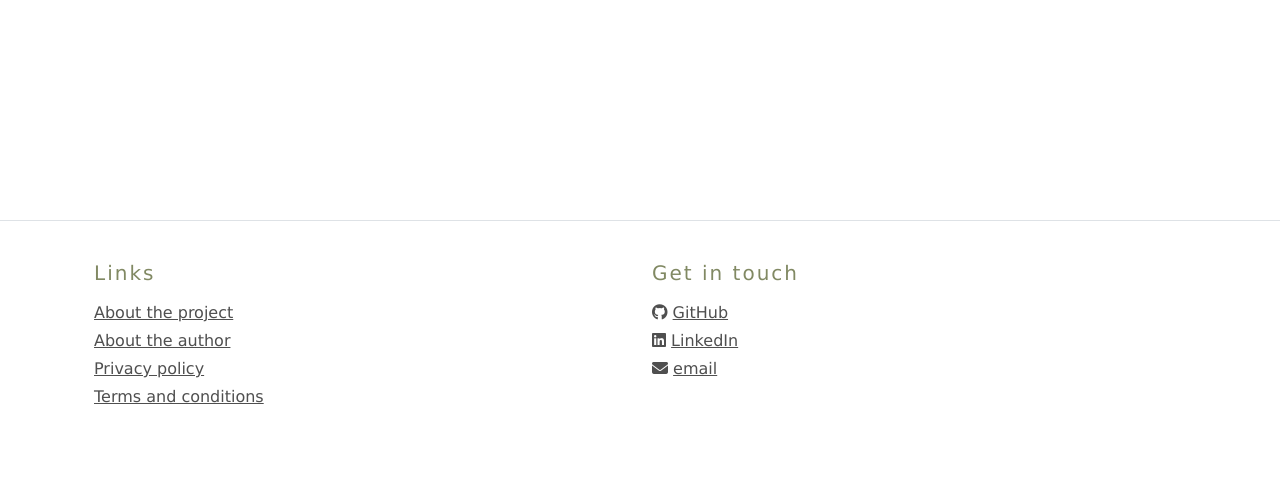
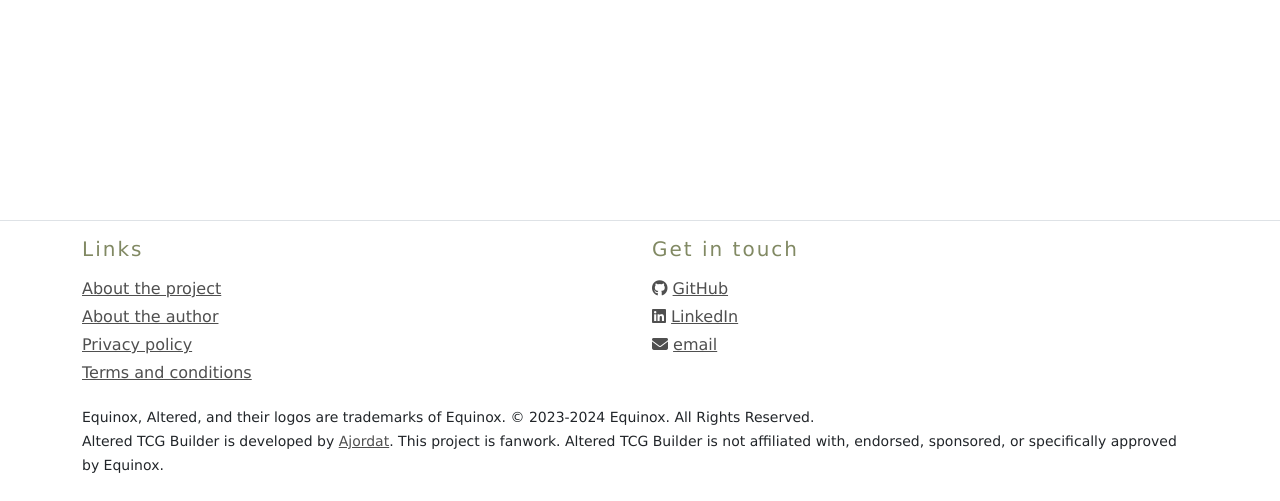
Before and after one commit to Ajordat/alteredbuilder, a Django app: page /decks/cards/ in a window 1280 px wide. Shown: the part 299-800 px from the top of the page. Run offline with Django 5.2, Linux system fonts and the light colour scheme; data that the repository does not hold is empty; parts of the project's set-up code (start-up, migrations or seed data) failed here and were passed over.

Commit message:
Added coyright statement to footer

```diff
--- a/alteredbuilder/templates/base.html
+++ b/alteredbuilder/templates/base.html
@@ -63,7 +63,7 @@
             </div>
         </nav>
 
-        <div class="container-fluid px-5 mt-3">
+        <div class="container-fluid px-5 mt-3 mb-5">
 {% block content %}{% endblock %}
         </div>
         <!-- <div class="container"> -->
@@ -80,10 +80,10 @@
                     <li class="ms-3"><a class="text-body-secondary" href="#"><svg class="bi" width="24" height="24"><use xlink:href="#facebook"></use></svg></a></li>
                 </ul>
             </footer> -->
-        <footer class="d-flex flex-wrap justify-content-between align-items-center py-3 my-4 border-top mt-auto">
-            <div class="container p-4">
+        <footer class="d-flex flex-wrap justify-content-between align-items-center pt-3 border-top mt-auto">
+            <div class="container">
                 <div class="row">
-                    <div class="col-lg-6 col-md-12 mb-4">
+                    <div class="col">
                         <h5 class="mb-3">Links</h5>
                         <ul class="list-unstyled mb-0">
                             <li class="mb-1">
@@ -100,7 +100,7 @@
                             </li>
                         </ul>
                     </div>
-                    <div class="col-lg-3 col-md-6 mb-4">
+                    <div class="col">
                         <h5 class="mb-3">Get in touch</h5>
                         <ul class="list-unstyled mb-0">
                             <li class="mb-1"><a href="https://github.com/Ajordat" target="_blank" class="no-underline"><i class="fa-brands fa-github"></i> <u>GitHub</u></a></li>
@@ -109,6 +109,13 @@
                         </ul>
                     </div>
                 </div>
+                <div class="row mb-4 mt-3">
+                    <div class="col">
+                        <small>Equinox, Altered, and their logos are trademarks of Equinox. © 2023-2024 Equinox. All Rights Reserved.<br>
+                        Altered TCG Builder is developed by <a href="https://github.com/Ajordat" target="_blank">Ajordat</a>. This project is fanwork.
+                        Altered TCG Builder is not affiliated with, endorsed, sponsored, or specifically approved by Equinox.</small>
+                    </div>
+                </div>
             </div>
         </footer>
 {% block bodyscripts %}{% endblock %}
```
